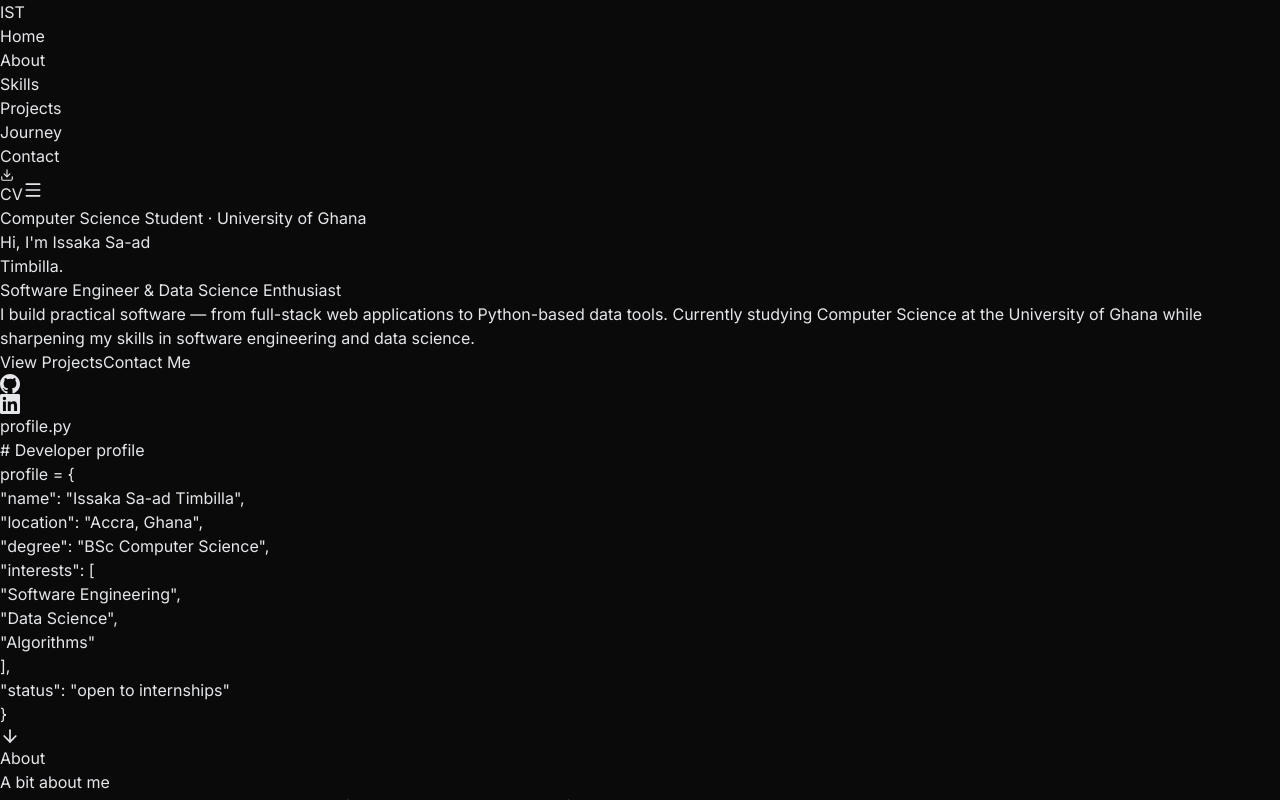
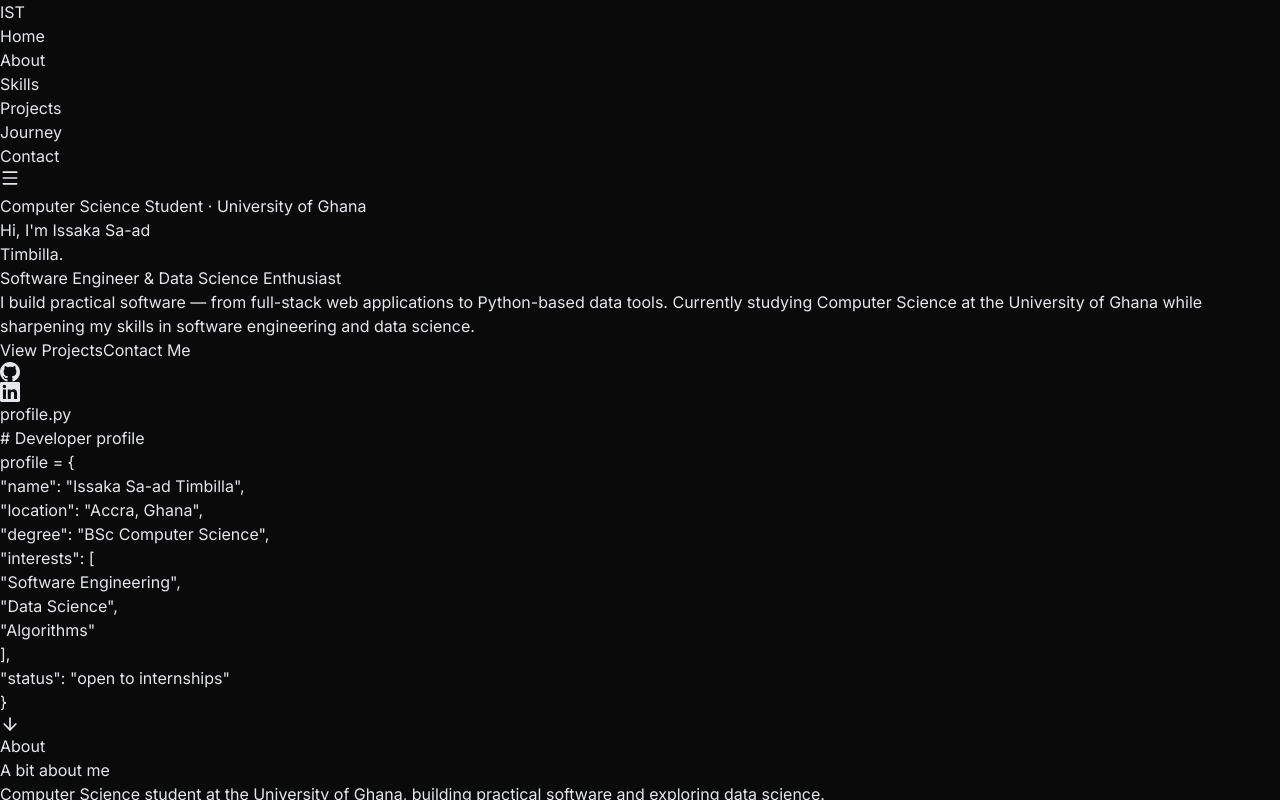
Before and after one commit to isaad-ui/issaaka_sa-ad_Timbilla-portfolio, a React (Vite) app: page / in a window 1280 px wide. Shown: the top 800 px of the page. Built offline with nearby package versions, Linux system fonts and the light colour scheme.

Commit message:
clean: remove empty certifications, github sections and CV button

```diff
--- a/src/App.tsx
+++ b/src/App.tsx
@@ -5,8 +5,6 @@ import { About } from './components/sections/About';
 import { Skills } from './components/sections/Skills';
 import { Projects } from './components/sections/Projects';
 import { Journey } from './components/sections/Journey';
-import { Certifications } from './components/sections/Certifications';
-import { GitHub } from './components/sections/GitHub';
 import { Contact } from './components/sections/Contact';
 
 function App() {
@@ -19,8 +17,6 @@ function App() {
         <Skills />
         <Projects />
         <Journey />
-        <Certifications />
-        <GitHub />
         <Contact />
       </main>
       <Footer />
--- a/src/components/layout/Navbar.tsx
+++ b/src/components/layout/Navbar.tsx
@@ -1,5 +1,5 @@
 import React, { useState, useEffect } from 'react';
-import { Menu, X, Download } from 'lucide-react';
+import { Menu, X } from 'lucide-react';
 
 const navLinks = [
   { label: 'Home', href: '#home' },
@@ -18,7 +18,6 @@ export const Navbar: React.FC = () => {
   useEffect(() => {
     const handleScroll = () => {
       setScrolled(window.scrollY > 20);
-
       const sections = navLinks.map((l) => l.href.slice(1));
       let current = 'home';
       for (const id of sections) {
@@ -29,21 +28,9 @@ export const Navbar: React.FC = () => {
       }
       setActive(current);
     };
-
     window.addEventListener('scroll', handleScroll, { passive: true });
     return () => window.removeEventListener('scroll', handleScroll);
   }, []);
-
-  const handleDownloadCV = () => {
-    // Place your resume PDF at /public/resume.pdf to enable download
-    const link = document.createElement('a');
-    link.href = '/resume.pdf';
-    link.download = 'Issaka-Sa-ad-Timbilla-CV.pdf';
-    document.body.appendChild(link);
-    link.click();
-    document.body.removeChild(link);
-    // If the file doesn't exist, the browser will show a 404 — replace /public/resume.pdf with your actual file
-  };
 
   return (
     <header
@@ -83,17 +70,8 @@ export const Navbar: React.FC = () => {
           ))}
         </ul>
 
-        {/* CV button + mobile toggle */}
+        {/* Mobile toggle */}
         <div className="flex items-center gap-3">
-          <button
-            onClick={handleDownloadCV}
-            className="hidden md:inline-flex items-center gap-2 px-4 py-2 text-sm text-gray-300 border border-[#2a2a2a] rounded-lg hover:border-indigo-500/50 hover:text-indigo-400 transition-all"
-            aria-label="Download CV"
-          >
-            <Download size={14} />
-            CV
-          </button>
-
           <button
             onClick={() => setIsOpen(!isOpen)}
             className="md:hidden p-2 text-gray-400 hover:text-gray-200 transition-colors"
@@ -124,15 +102,6 @@ export const Navbar: React.FC = () => {
                 </a>
               </li>
             ))}
-            <li className="pt-2 border-t border-[#1a1a1a] mt-2">
-              <button
-                onClick={() => { handleDownloadCV(); setIsOpen(false); }}
-                className="flex items-center gap-2 px-3 py-2.5 text-sm text-gray-400 hover:text-gray-200 transition-colors"
-              >
-                <Download size={14} />
-                Download CV
-              </button>
-            </li>
           </ul>
         </div>
       )}
--- a/src/components/sections/About.tsx
+++ b/src/components/sections/About.tsx
@@ -5,7 +5,6 @@ import { SectionHeader } from '../ui/SectionHeader';
 const stats = [
   { label: 'Projects Built', value: '5+' },
   { label: 'Languages', value: '5+' },
-  { label: 'Focus Areas', value: '2' },
   { label: 'Year Started', value: '2024' },
 ];
 
```
